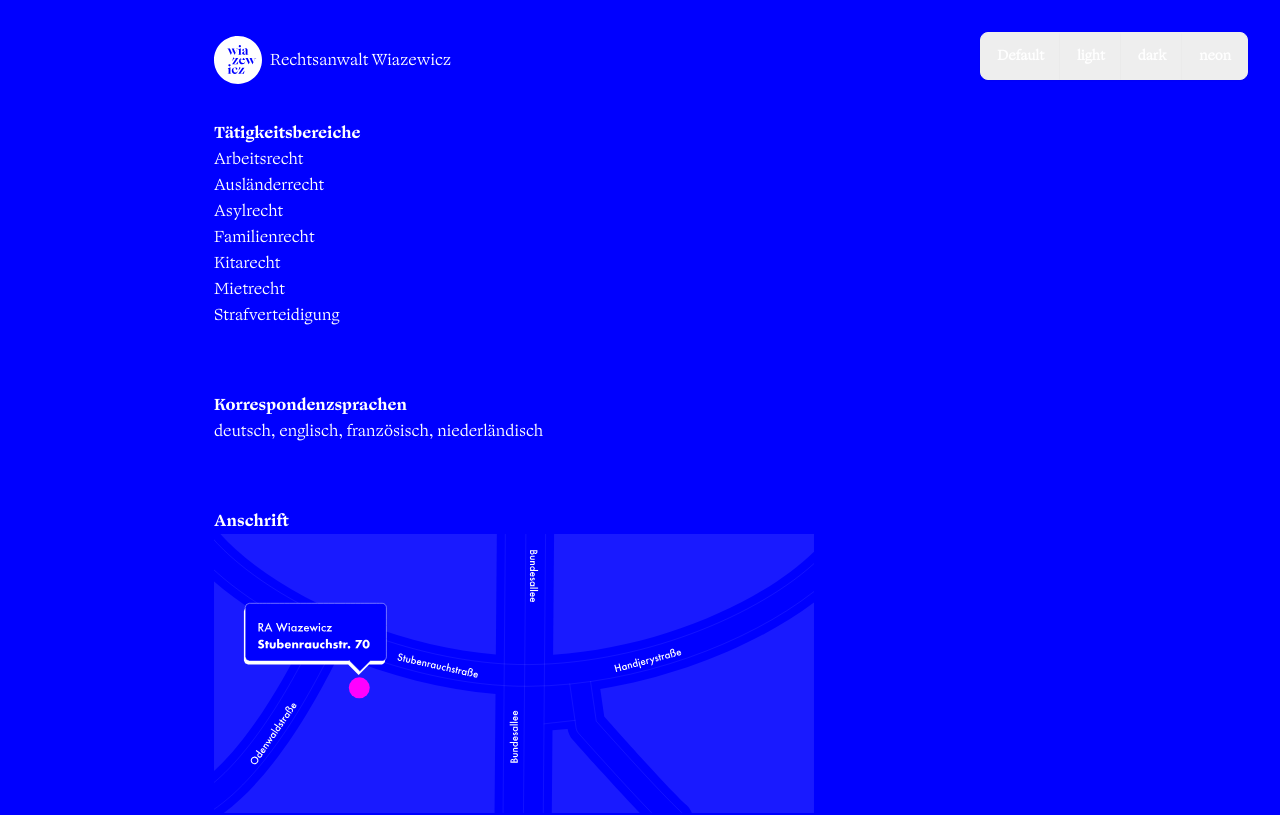
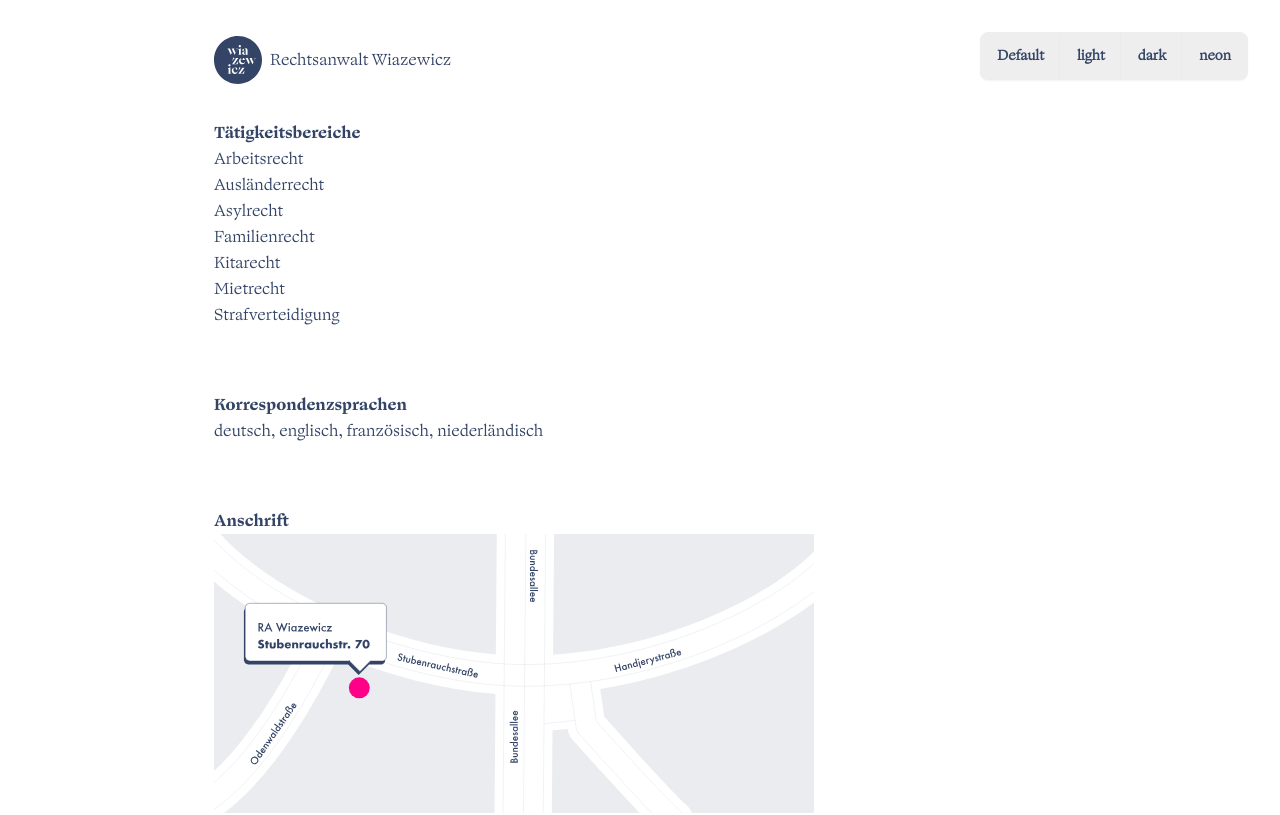
Before and after one commit to dreadbeard11/ra-wiazewicz, a Next.js app: page / in a window 1280 px wide. Shown: the top 815 px of the page. Built offline with nearby package versions, Linux system fonts and the light colour scheme.

Commit message:
Update tailwind.config.ts

```diff
--- a/tailwind.config.ts
+++ b/tailwind.config.ts
@@ -14,19 +14,19 @@ const config: Config = {
   daisyui: {
     themes: [
       {
-      neonx: {
+      lightx: {
           primary: "#f0f",
           "primary-content": "#fff",
           secondary: "#80f",
           "secondary-content": "#fff",
-          accent: "#f0f",
+          accent: "#f08",
           "accent-content": "#00f",
           neutral: "#888",
           "neutral-content": "#ffffff",
-          "base-100": "#00f",
+          "base-100": "#fff",
           "base-200": "#eee",
           "base-300": "#ddd",
-          "base-content": "#fff",
+          "base-content": "#346",
           info: "#08f",
           success: "#0f0",
           warning: "#F80",
@@ -41,19 +41,19 @@ const config: Config = {
         },
       },
       {
-      lightx: {
+      neonx: {
           primary: "#f0f",
           "primary-content": "#fff",
           secondary: "#80f",
           "secondary-content": "#fff",
-          accent: "#f08",
+          accent: "#f0f",
           "accent-content": "#00f",
           neutral: "#888",
           "neutral-content": "#ffffff",
-          "base-100": "#fff",
+          "base-100": "#00f",
           "base-200": "#eee",
           "base-300": "#ddd",
-          "base-content": "#346",
+          "base-content": "#fff",
           info: "#08f",
           success: "#0f0",
           warning: "#F80",
```
